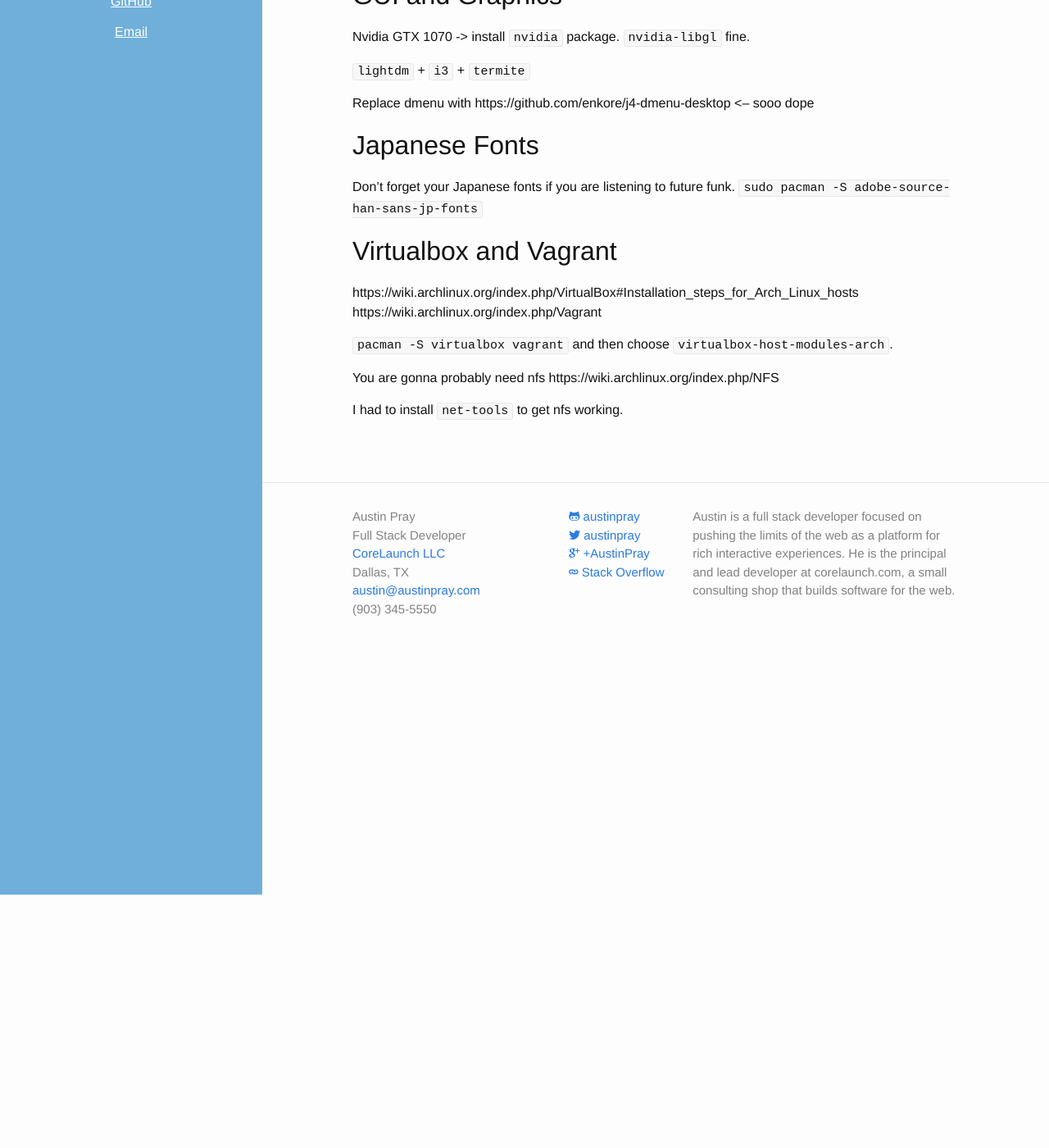
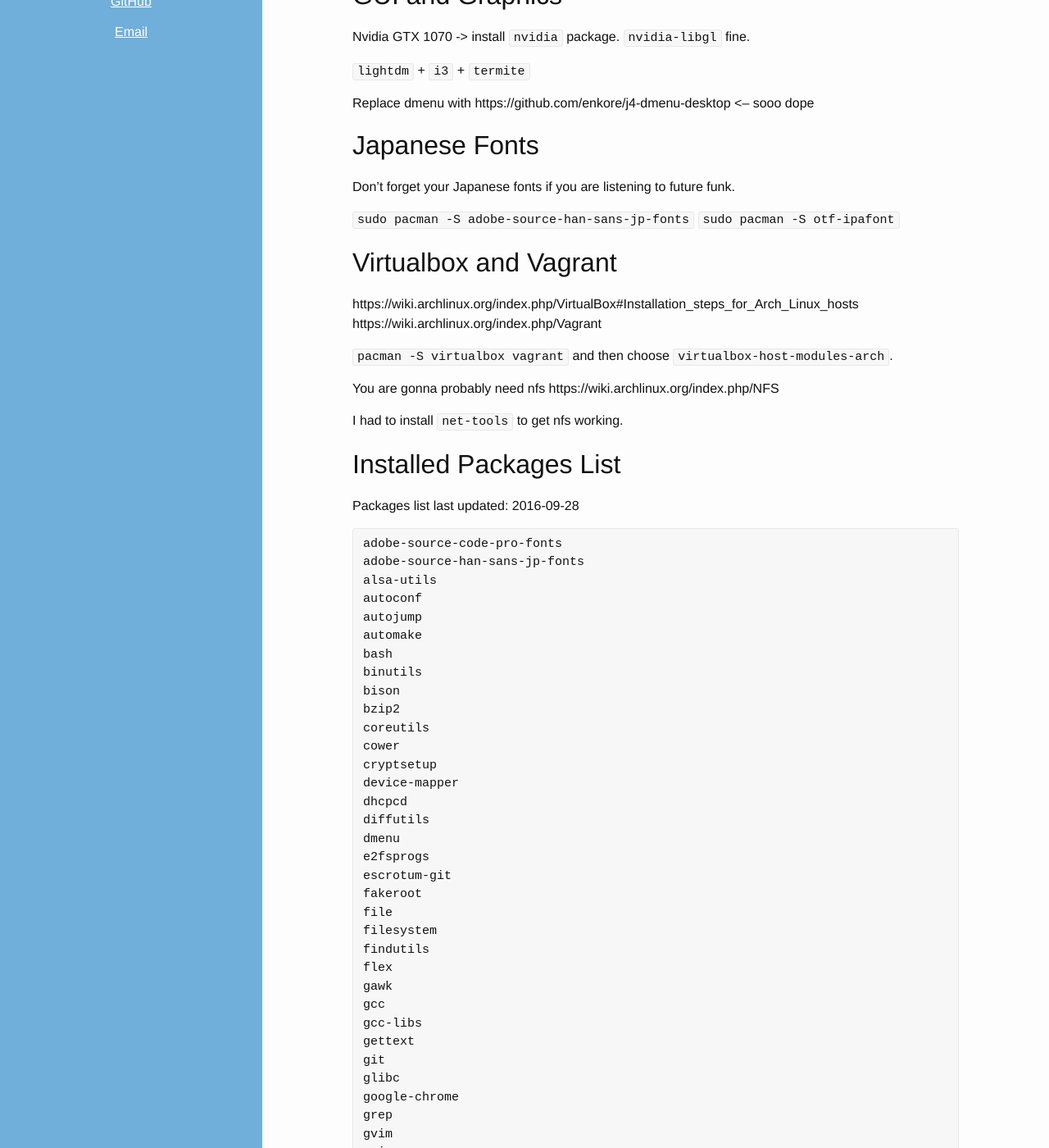
Before and after one commit to austinpray/austinpray.com, a Jekyll site: the page built from _posts/2016-09-26-arch-linux-notes.md, in a window 1280 px wide and 1400 px high, scrolled down 309 px. Shown: the whole window at 82% size. Built offline with Jekyll 4.4.1, drawn with Linux system fonts in a browser that asks for light colours; comment, search, counter and statistics services are not loaded; some of the changed text lies outside the part shown.

Commit message:
Adds automated package update notes

````diff
--- a/_posts/2016-09-26-arch-linux-notes.md
+++ b/_posts/2016-09-26-arch-linux-notes.md
@@ -14,7 +14,10 @@ Replace dmenu with https://github.com/enkore/j4-dmenu-desktop <-- sooo dope
 
 ## Japanese Fonts
 
-Don't forget your Japanese fonts if you are listening to future funk. `sudo pacman -S adobe-source-han-sans-jp-fonts`
+Don't forget your Japanese fonts if you are listening to future funk.
+
+`sudo pacman -S adobe-source-han-sans-jp-fonts`
+`sudo pacman -S otf-ipafont`
 
 ## Virtualbox and Vagrant
 
@@ -26,3 +29,118 @@ https://wiki.archlinux.org/index.php/Vagrant
 You are gonna probably need nfs https://wiki.archlinux.org/index.php/NFS
 
 I had to install `net-tools` to get nfs working.
+
+## Installed Packages List
+
+Packages list last updated: 2016-09-28
+
+```arch-packages
+adobe-source-code-pro-fonts
+adobe-source-han-sans-jp-fonts
+alsa-utils
+autoconf
+autojump
+automake
+bash
+binutils
+bison
+bzip2
+coreutils
+cower
+cryptsetup
+device-mapper
+dhcpcd
+diffutils
+dmenu
+e2fsprogs
+escrotum-git
+fakeroot
+file
+filesystem
+findutils
+flex
+gawk
+gcc
+gcc-libs
+gettext
+git
+glibc
+google-chrome
+grep
+gvim
+gzip
+highlight
+i3-wm
+i3lock
+i3status
+imlib2
+inetutils
+iproute2
+iputils
+j4-dmenu-desktop
+jdk8-openjdk
+jfsutils
+keychain
+less
+libtool
+licenses
+lightdm
+lightdm-gtk-greeter
+linux
+logrotate
+lvm2
+m4
+make
+man-db
+man-pages
+mdadm
+nano
+net-tools
+netctl
+nfs-utils
+nvidia
+openssh
+otf-ipafont
+pacaur
+pacman
+patch
+pavucontrol
+pciutils
+pcmciautils
+perl
+pkg-config
+pm-utils
+poppler
+procps-ng
+psmisc
+pulseaudio
+pulseaudio-alsa
+python-pip
+python2-virtualenv
+ranger
+reiserfsprogs
+s-nail
+sed
+shadow
+slack-desktop
+sudo
+sysfsutils
+systemd-sysvcompat
+tar
+termite
+texinfo
+tree
+unzip
+usbutils
+util-linux
+vagrant
+vi
+virtualbox
+w3m
+wget
+which
+xclip
+xfsprogs
+zip
+zsh
+```
````
Also changed, not shown: _bin/update-installed-arch-packages.py (added, +20 -0 lines), 1 other file.
